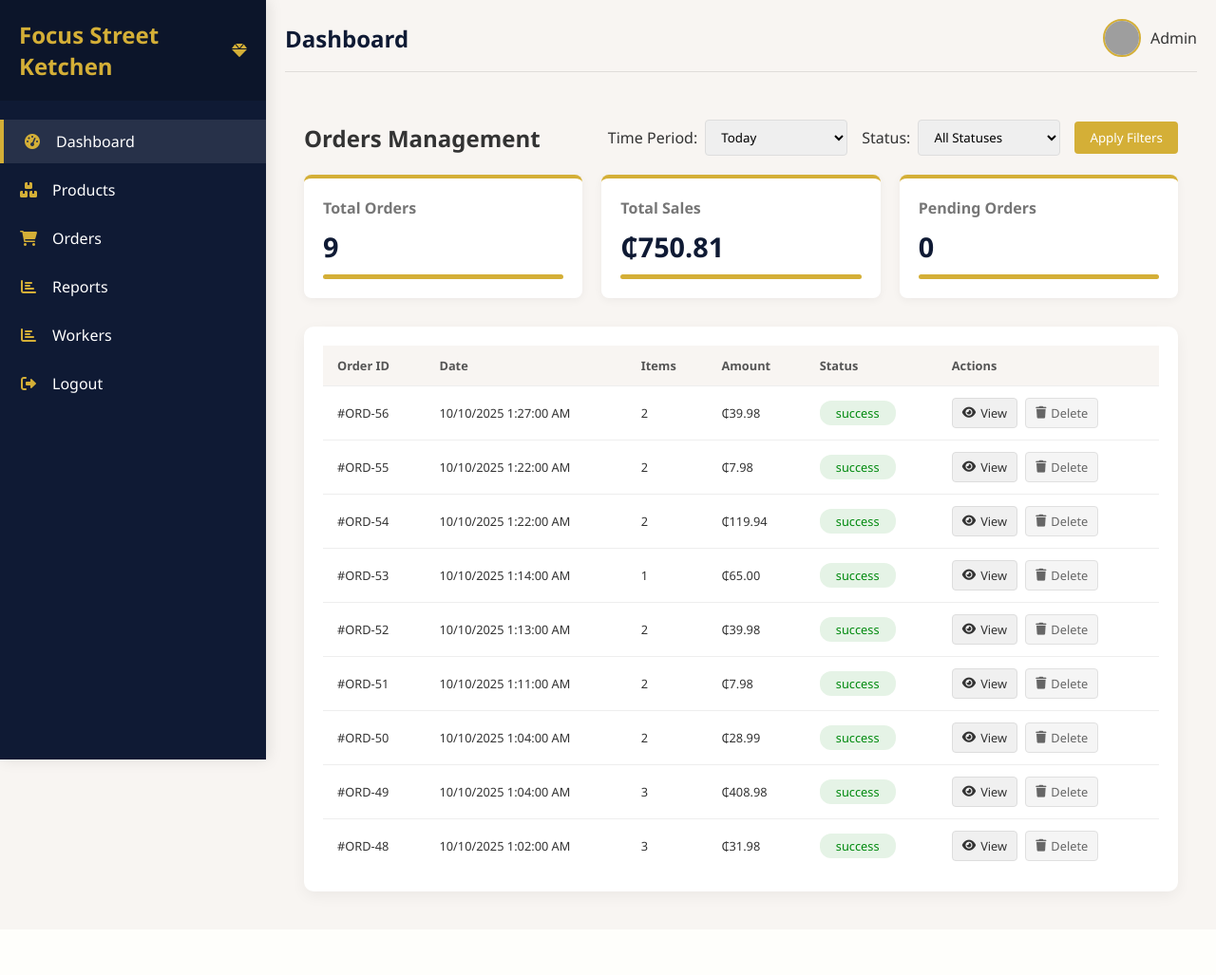
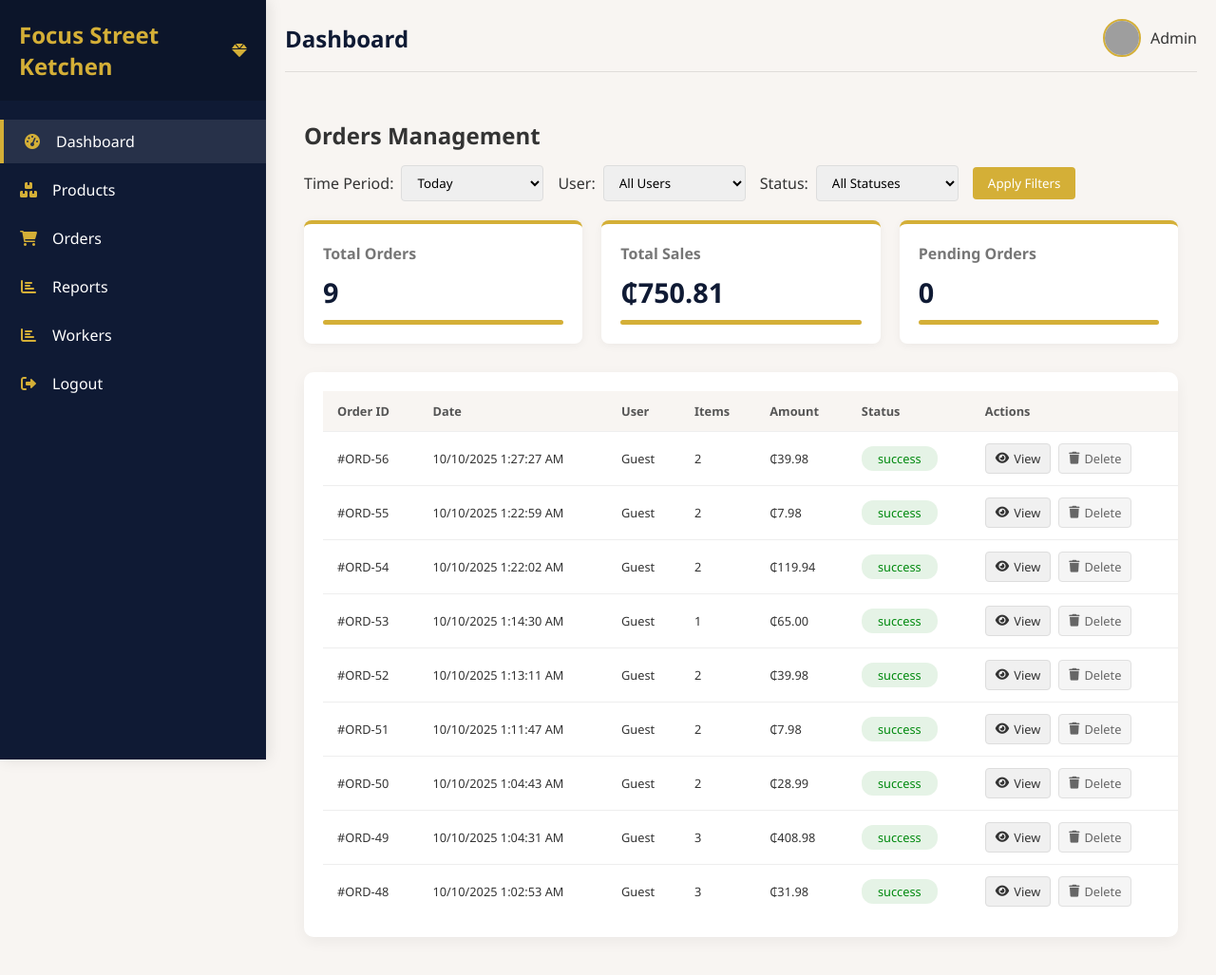
Before and after one commit to lilcoded7/FOCUS-POS-, a Django app: page /orders/ in a window 1280 px wide. Shown: the whole page at 95% size. Before the commit the page ends 948 px from the top, so only its background shows below. Run offline with Django 5.2, Linux system fonts and the light colour scheme; a user stored in the database is signed in; data comes from the database, SQL or seed files in the repository; both versions use the stored data as it was after the commit; grey boxes are pictures that could not be loaded.

Commit message:
latest updates

```diff
--- a/shop/urls.py
+++ b/shop/urls.py
@@ -22,6 +22,7 @@ urlpatterns = [
     path("reports/filter/", filter_reports, name="filter_reports"),
     path("reports/<int:report_id>/detail/", report_detail, name="report_detail"),
     path("reports/<int:report_id>/delete/", delete_report, name="delete_report"),
+    path('orders/get-users/', get_users, name='get_users'),
     path(
         "get-order-details/<int:order_id>/", get_order_details, name="get_order_details"
     ),
--- a/shop/views.py
+++ b/shop/views.py
@@ -64,11 +64,13 @@ def home(request):
     )
 
     today_orders = Order.objects.filter(
+    user=request.user,
+    is_canceled=False,
+    created_at__range=(start_datetime, end_datetime)
+    ).filter(
+        status='success'
+    )
 
-        Q(status='pending') |Q(status="success"),
-        is_canceled=False,
-        created_at__range=(start_datetime, end_datetime),
-    )
 
     canceled_order = Order.objects.filter(
         is_canceled=True, created_at__range=(start_datetime, end_datetime)
@@ -199,6 +201,7 @@ def complete_order(request):
         order = Order.objects.filter(status="pending").first()
 
         data = json.loads(request.body)
+        print(request.user)
 
         customer_phone = data.get("PhoneNumber")
         customr_name = data.get("CustomerName")
@@ -211,9 +214,10 @@ def complete_order(request):
         if not order or not order.items.exists():
             raise Exception("No active order to complete")
 
-        order.status = "pending"
+        order.status = "success"
         order.customer = customer
         order.total_price = order.get_total_price()
+        order.user=request.user
         order.save()
         Report.objects.create(
             user=request.user,
@@ -367,71 +371,79 @@ def orders(request):
     return render(request, "main/orders.html")
 
 
+def get_users(request):
+    if not request.user.is_admin:
+        return JsonResponse({'error': 'Unauthorized'}, status=403)
+
+    users = User.objects.all().values('id', 'username')
+    return JsonResponse({'users': list(users)})
+
 def filter_orders(request):
+    if not request.user.is_admin:
+        return JsonResponse({'error': 'Unauthorized'}, status=403)
 
-    time_filter = request.GET.get("time_filter", "today")
-    status_filter = request.GET.get("status_filter", "all")
-    custom_date = request.GET.get("custom_date", None)
+    time_filter = request.GET.get('time_filter', 'today')
+    status_filter = request.GET.get('status_filter', 'all')
+    user_filter = request.GET.get('user_filter', 'all')
+    custom_date = request.GET.get('custom_date', '')
+
+    orders = Order.objects.all()
 
     now = timezone.now()
-    today_start = now.replace(hour=0, minute=0, second=0, microsecond=0)
-    today_end = today_start + timedelta(days=1)
+    if time_filter == 'today':
+        start_date = now.replace(hour=0, minute=0, second=0, microsecond=0)
+        orders = orders.filter(created_at__gte=start_date)
+    elif time_filter == 'yesterday':
+        yesterday = now - timedelta(days=1)
+        start_date = yesterday.replace(hour=0, minute=0, second=0, microsecond=0)
+        end_date = yesterday.replace(hour=23, minute=59, second=59, microsecond=999999)
+        orders = orders.filter(created_at__range=(start_date, end_date))
+    elif time_filter == 'week':
+        start_date = now - timedelta(days=now.weekday())
+        start_date = start_date.replace(hour=0, minute=0, second=0, microsecond=0)
+        orders = orders.filter(created_at__gte=start_date)
+    elif time_filter == 'month':
+        start_date = now.replace(day=1, hour=0, minute=0, second=0, microsecond=0)
+        orders = orders.filter(created_at__gte=start_date)
+    elif time_filter == 'custom' and custom_date:
+        try:
+            custom_date_obj = datetime.strptime(custom_date, '%Y-%m-%d').date()
+            start_date = timezone.make_aware(datetime.combine(custom_date_obj, datetime.min.time()))
+            end_date = timezone.make_aware(datetime.combine(custom_date_obj, datetime.max.time()))
+            orders = orders.filter(created_at__range=(start_date, end_date))
+        except ValueError:
+            pass
 
-    if time_filter == "today":
-        start_date = today_start
-        end_date = today_end
-    elif time_filter == "yesterday":
-        start_date = today_start - timedelta(days=1)
-        end_date = today_start
-    elif time_filter == "week":
-        start_date = today_start - timedelta(days=today_start.weekday())
-        end_date = today_end
-    elif time_filter == "month":
-        start_date = today_start.replace(day=1)
-        end_date = today_end
-    elif time_filter == "custom" and custom_date:
-        try:
-            custom_date = datetime.strptime(custom_date, "%Y-%m-%d")
-            start_date = timezone.make_aware(custom_date)
-            end_date = start_date + timedelta(days=1)
-        except ValueError:
-            return JsonResponse({"error": "Invalid date format"}, status=400)
-    else:
-        return JsonResponse({"error": "Invalid time filter"}, status=400)
+    if status_filter != 'all':
+        orders = orders.filter(status=status_filter)
 
-    orders_query = Order.objects.filter(
-        created_at__gte=start_date, created_at__lt=end_date
-    )
-
-    if status_filter != "all":
-        orders_query = orders_query.filter(status=status_filter)
-
-    total_orders = orders_query.count()
-    total_sales = orders_query.aggregate(total=Sum("total_price"))["total"] or 0.00
-    pending_orders = orders_query.filter(status="pending").count()
+    if user_filter != 'all':
+        orders = orders.filter(user_id=user_filter)
 
     orders_data = []
-    for order in orders_query.order_by("-created_at"):
-        orders_data.append(
-            {
-                "id": order.id,
-                "order_id": order.order_id,
-                "created_at": order.created_at.strftime("%Y-%m-%d %H:%M"),
-                "item_count": order.get_order_quantity(),
-                "total_price": float(order.total_price),
-                "status": order.status,
-                "status_display": order.get_status_display(),
-            }
-        )
+    for order in orders:
+        order_data = {
+            'id': order.id,
+            'order_id': order.order_id,
+            'created_at': order.created_at.isoformat(),
+            'item_count': order.items.count() if hasattr(order, 'items') else 0,
+            'total_price': str(order.total_price),
+            'status': order.status,
+            'status_display': order.get_status_display(),
+            'user_username': order.user.username if order.user else 'Guest'
+        }
+        orders_data.append(order_data)
 
-    return JsonResponse(
-        {
-            "total_orders": total_orders,
-            "total_sales": total_sales,
-            "pending_orders": pending_orders,
-            "orders": orders_data,
-        }
-    )
+    total_orders = orders.count()
+    total_sales = orders.aggregate(total=Sum('total_price'))['total'] or 0
+    pending_orders = orders.filter(status='pending').count()
+
+    return JsonResponse({
+        'orders': orders_data,
+        'total_orders': total_orders,
+        'total_sales': total_sales,
+        'pending_orders': pending_orders
+    })
 
 
 @login_required
@@ -956,47 +968,22 @@ def mark_order_printed(request, order_id):
     return JsonResponse({'success': False, 'error': 'Invalid request method'})
 
 
-@csrf_exempt
+
 def update_order_item(request, item_id):
     try:
         data = json.loads(request.body)
-        change = data.get('change', 0)
+        change = data.get("change", 0)
 
         order_item = OrderItem.objects.get(id=item_id)
+        order_item.quantity += change
 
-        new_quantity = order_item.quantity + change
+        if order_item.quantity <= 0:
+            order_item.delete()
+        else:
+            order_item.save()
 
-        if new_quantity < 1:
-            return JsonResponse({
-                'success': False,
-                'error': 'Quantity cannot be less than 1'
-            })
-
-        order_item.quantity = new_quantity
-        order_item.save()
-
-        order = order_item.order
-        order_items = []
-        for item in order.items.all():
-            order_items.append({
-                'id': item.id,
-                'product_name': item.product.name if item.product else 'Unknown Product',
-                'product_price': float(item.product.selling_price) if item.product else 0.0,
-                'quantity': item.quantity
-            })
-
-        return JsonResponse({
-            'success': True,
-            'order_items': order_items
-        })
-
-    except OrderItem.DoesNotExist:
-        return JsonResponse({
-            'success': False,
-            'error': 'Order item not found'
-        })
+        return JsonResponse(
+            {"success": True, "order_items": get_order_items_data(order_item.order)}
+        )
     except Exception as e:
-        return JsonResponse({
-            'success': False,
-            'error': str(e)
-        })
+        return JsonResponse({"success": False, "error": str(e)}, status=400)
--- a/templates/main/home.html
+++ b/templates/main/home.html
@@ -49,6 +49,7 @@
                     <th>Amount</th>
                     <th>Status</th>
                     <th>Time</th>
+                    <th>Print Status</th>
                     <th>Action</th>
                 </tr>
             </thead>
@@ -62,9 +63,11 @@
                     <td>₵{{order.get_total_price}}</td>
                     <td><span class="status completed">{{order.status}}</span></td>
                     <td>{{order.created_at}}</td>
+                    <td>{{order.order_printed}}</td>
+
                     <td>
                         <div class="action-buttons">
-                            {% if order.status == 'pending' %}
+                            {% if order.order_printed == 'pending' %}
                             <a href="{% url 'order_invoice' order.id %}" class="view-btn">
                                 <i class="fas fa-eye"></i> View
                             </a>
--- a/templates/main/invoice.html
+++ b/templates/main/invoice.html
@@ -17,7 +17,7 @@
     <div class="order-status-display">
         <div class="status-badges">
             <span class="status-badge {{ order.status }}">
-                Order: {{ order.status|title }}
+                Printed: {{ order.order_printed|title }}
             </span>
 
         </div>
--- a/templates/main/orders.html
+++ b/templates/main/orders.html
@@ -18,6 +18,12 @@
             <div class="filter-group" id="customDateFilter" style="display: none;">
                 <label for="datePicker">Select Date:</label>
                 <input type="date" id="datePicker">
+            </div>
+            <div class="filter-group">
+                <label for="userFilter">User:</label>
+                <select id="userFilter">
+                    <option value="all">All Users</option>
+                </select>
             </div>
             <div class="filter-group">
                 <label for="statusFilter">Status:</label>
@@ -42,7 +48,7 @@
         </div>
         <div class="card">
             <h3>Total Sales</h3>
-            <div class="value" id="totalSales">$0.00</div>
+            <div class="value" id="totalSales">₵0.00</div>
             <div class="progress">
                 <div class="progress-bar" style="width: 100%"></div>
             </div>
@@ -62,6 +68,7 @@
                 <tr>
                     <th>Order ID</th>
                     <th>Date</th>
+                    <th>User</th>
                     <th>Items</th>
                     <th>Amount</th>
                     <th>Status</th>
@@ -69,21 +76,18 @@
                 </tr>
             </thead>
             <tbody id="ordersTableBody">
-                <!-- Orders will be loaded here via JavaScript -->
             </tbody>
         </table>
     </div>
 </div>
 
 <script>
-// Get admin status from Django template
 const isAdmin = {% if request.user.is_admin %}true{% else %}false{% endif %};
 
 document.addEventListener('DOMContentLoaded', function() {
-    // Initialize with today's orders
-    loadOrders('today', 'all');
+    loadUsers();
+    loadOrders('today', 'all', 'all');
 
-    // Setup event listeners
     document.getElementById('timeFilter').addEventListener('change', function() {
         document.getElementById('customDateFilter').style.display =
             this.value === 'custom' ? 'flex' : 'none';
@@ -92,9 +96,34 @@ document.addEventListener('DOMContentLoaded', function() {
     document.getElementById('applyFilter').addEventListener('click', applyFilters);
 });
 
+async function loadUsers() {
+    try {
+        const response = await fetch('/orders/get-users/');
+        const data = await response.json();
+        populateUserFilter(data.users);
+    } catch (error) {
+        console.error('Error loading users:', error);
+    }
+}
+
+function populateUserFilter(users) {
+    const userFilter = document.getElementById('userFilter');
+    userFilter.innerHTML = '<option value="all">All Users</option>';
+
+    if (users && users.length > 0) {
+        users.forEach(user => {
+            const option = document.createElement('option');
+            option.value = user.id;
+            option.textContent = user.username;
+            userFilter.appendChild(option);
+        });
+    }
+}
+
 function applyFilters() {
     const timeFilter = document.getElementById('timeFilter').value;
     const statusFilter = document.getElementById('statusFilter').value;
+    const userFilter = document.getElementById('userFilter').value;
     let dateFilter = '';
 
     if (timeFilter === 'custom') {
@@ -105,22 +134,18 @@ function applyFilters() {
         }
     }
 
-    loadOrders(timeFilter, statusFilter, dateFilter);
+    loadOrders(timeFilter, statusFilter, userFilter, dateFilter);
 }
 
-async function loadOrders(timeFilter, statusFilter, customDate = '') {
+async function loadOrders(timeFilter, statusFilter, userFilter, customDate = '') {
     try {
         const params = new URLSearchParams();
         params.append('time_filter', timeFilter);
         params.append('status_filter', statusFilter);
+        params.append('user_filter', userFilter);
         if (customDate) params.append('custom_date', customDate);
 
         const response = await fetch(`/orders/filter/?${params.toString()}`);
-
-        if (!response.ok) {
-            throw new Error(`HTTP error! status: ${response.status}`);
-        }
-
         const data = await response.json();
         updateAnalytics(data);
         renderOrdersTable(data);
@@ -132,8 +157,7 @@ async function loadOrders(timeFilter, statusFilter, customDate = '') {
 
 function updateAnalytics(data) {
     document.getElementById('totalOrders').textContent = data.total_orders || 0;
-    document.getElementById('totalSales').textContent =
-        `₵${parseFloat(data.total_sales || 0).toFixed(2)}`;
+    document.getElementById('totalSales').textContent = `₵${parseFloat(data.total_sales || 0).toFixed(2)}`;
     document.getElementById('pendingOrders').textContent = data.pending_orders || 0;
 }
 
@@ -142,7 +166,7 @@ function renderOrdersTable(data) {
     tableBody.innerHTML = '';
 
     if (!data.orders || data.orders.length === 0) {
-        tableBody.innerHTML = `<tr><td colspan="6" class="no-orders">No orders found</td></tr>`;
+        tableBody.innerHTML = `<tr><td colspan="7" class="no-orders">No orders found</td></tr>`;
         return;
     }
 
@@ -155,11 +179,11 @@ function renderOrdersTable(data) {
 
 function generateOrderRowHTML(order) {
     const statusClass = getStatusClass(order.status);
-    const canCancel = order.status === 'pending';
 
     return `
         <td>${order.order_id || 'N/A'}</td>
         <td>${formatDate(order.created_at) || 'N/A'}</td>
+        <td>${order.user_username || 'Guest'}</td>
         <td>${order.item_count || 0}</td>
         <td>₵${parseFloat(order.total_price || 0).toFixed(2)}</td>
         <td><span class="status ${statusClass}">${order.status_display || 'N/A'}</span></td>
@@ -168,7 +192,6 @@ function generateOrderRowHTML(order) {
                 <a href="#" class="view-btn" onclick="viewOrderDetails(${order.id || 0})">
                     <i class="fas fa-eye"></i> View
                 </a>
-
                 ${isAdmin ? `
                 <a href="##" class="delete-btn" onclick="confirmDeleteOrder(${order.id || 0})">
                     <i class="fas fa-trash"></i> Delete
@@ -198,35 +221,6 @@ async function viewOrderDetails(orderId) {
     window.location.href = `/order/details/${orderId}`;
 }
 
-async function cancelOrder(orderId) {
-    if (!confirm('Are you sure you want to cancel this order?')) return;
-
-    try {
-        const response = await fetch(`/orders/${orderId}/cancel/`, {
-            method: 'POST',
-            headers: {
-                'X-CSRFToken': '{{ csrf_token }}',
-                'Content-Type': 'application/json'
-            },
-            body: JSON.stringify({})
-        });
-
-        if (!response.ok) throw new Error(`HTTP error! status: ${response.status}`);
-
-        const data = await response.json();
-
-        if (data.success) {
-            alert('Order canceled successfully');
-            applyFilters(); // Refresh with current filters
-        } else {
-            throw new Error(data.error || 'Unknown error');
-        }
-    } catch (error) {
-        console.error('Error canceling order:', error);
-        alert(`Failed to cancel order: ${error.message}`);
-    }
-}
-
 async function confirmDeleteOrder(orderId) {
     if (!confirm('Are you sure you want to delete this order? This action cannot be undone.')) return;
 
@@ -240,13 +234,11 @@ async function confirmDeleteOrder(orderId) {
             body: JSON.stringify({})
         });
 
-        if (!response.ok) throw new Error(`HTTP error! status: ${response.status}`);
-
         const data = await response.json();
 
         if (data.success) {
             alert('Order deleted successfully');
-            applyFilters(); // Refresh with current filters
+            applyFilters();
         } else {
             throw new Error(data.error || 'Unknown error');
         }
@@ -258,17 +250,9 @@ async function confirmDeleteOrder(orderId) {
 </script>
 
 <style>
-.no-orders {
-    text-align: center;
-    padding: 20px;
-    color: #666;
-}
-</style>
-
-<style>
 .orders-container {
     padding: 20px;
-    max-width: 1200px;
+    max-width: 1400px;
     margin: 0 auto;
 }
 
@@ -369,7 +353,7 @@ async function confirmDeleteOrder(orderId) {
 .orders-table table {
     width: 100%;
     border-collapse: collapse;
-    min-width: 800px;
+    min-width: 900px;
 }
 
 .orders-table th, .orders-table td {
@@ -440,16 +424,6 @@ async function confirmDeleteOrder(orderId) {
     background: #e0e0e0;
 }
 
-.cancel-btn {
-    background: #fff0f0;
-    color: #d32f2f;
-    transition: all 0.3s;
-}
-
-.cancel-btn:hover {
-    background: #ffe0e0;
-}
-
 .delete-btn {
     background: #f5f5f5;
     color: #666;
@@ -458,6 +432,12 @@ async function confirmDeleteOrder(orderId) {
 
 .delete-btn:hover {
     background: #e5e5e5;
+}
+
+.no-orders {
+    text-align: center;
+    padding: 20px;
+    color: #666;
 }
 
 @media (max-width: 768px) {
```
Also changed, not shown: shop/models/orders.py (+6 -2 lines), db.sqlite3, shop/migrations/0017_order_worker.py (added), shop/migrations/0018_remove_order_worker_order_user.py (added), shop/migrations/0019_remove_order_user_order_worker.py (added), shop/migrations/0020_alter_order_order_printed.py (added), shop/migrations/0021_remove_order_worker_order_user_and_more.py (added).
